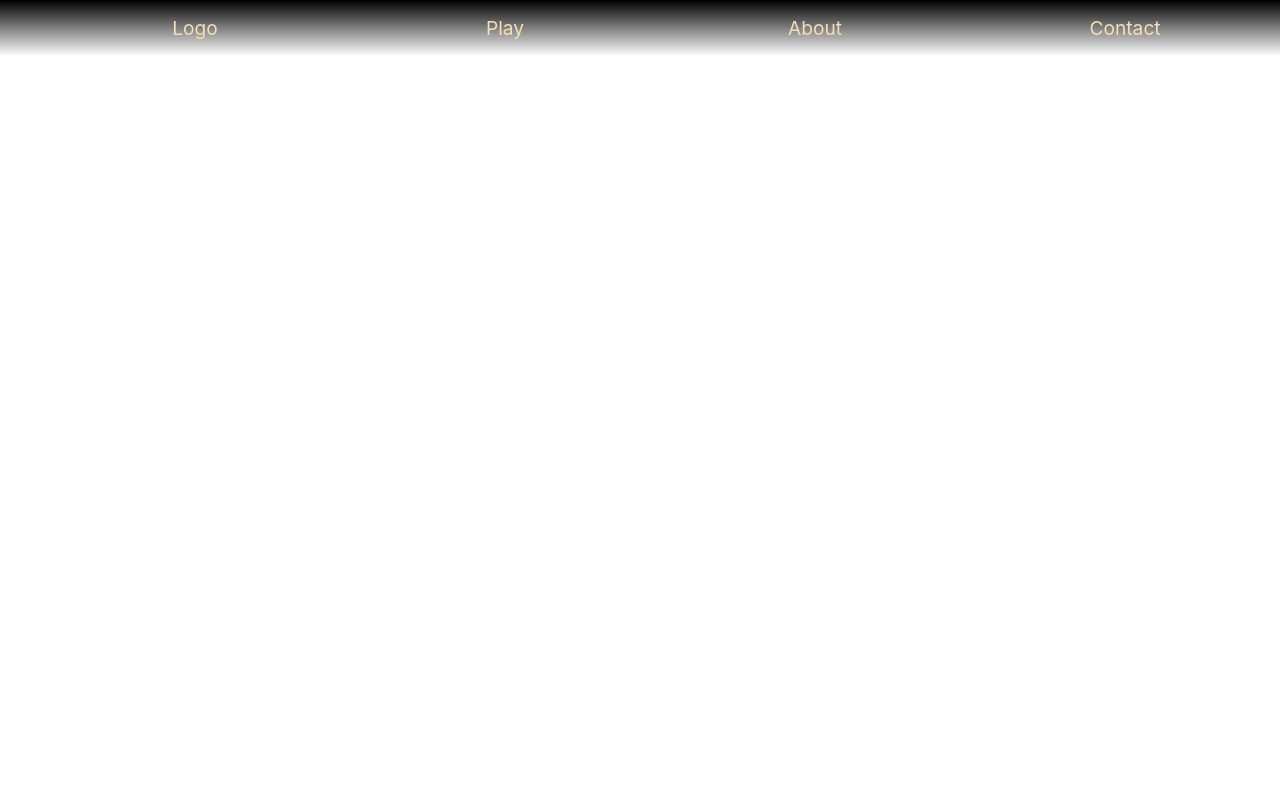
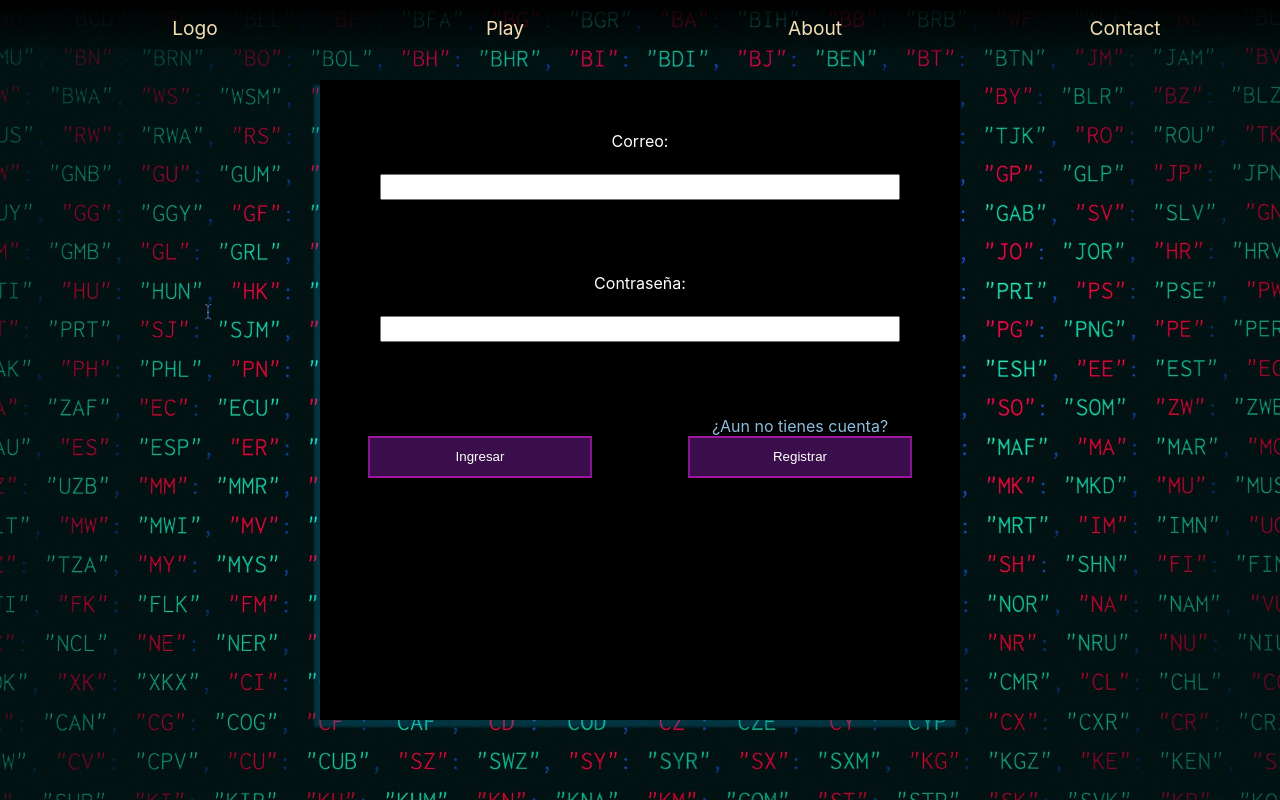
Before and after one commit to KennethLG/SearchingLight, a React (Create React App) app in the folder frontend/: page /login in a window 1280 px wide. Built offline with nearby package versions, Linux system fonts and the light colour scheme.

Commit message:
conexion backend

```diff
--- a/frontend/src/App.css
+++ b/frontend/src/App.css
@@ -132,6 +132,7 @@ main{
   grid-column: 1/3;
   justify-self: center;
   align-self: center;
+  outline-style: none;
 }
 
 .register_paragraph{
@@ -143,10 +144,18 @@ main{
 
 }
 
+.link_buttonContainer{
+  width: 100%;
+  height: 100%;
+  display: flex;
+  justify-content: center;
+  text-decoration: none;
+}
+
 .register_button{
+  justify-self: center;
   width: 70%;
   height: 60%;
-  justify-self: center;
   background-color: #390e4a;
   color: white;
   border-top: 2px solid #9e16a2;
--- a/frontend/src/Routes.tsx
+++ b/frontend/src/Routes.tsx
@@ -1,8 +1,9 @@
 import React from 'react';
-import {Route } from "react-router-dom";
+import {Route} from "react-router-dom";
 
 import Home from './components/Home'
 import Play from './components/Play';
+import Login from './components/Login';
 import Register from './components/Register';
 
 
@@ -15,6 +16,9 @@ export default function Routes(){
         <Route exact path="/play">
           <Play/>
         </Route>
+        <Route exact path="/login">
+          <Login/>
+        </Route>
         <Route exact path="/register">
           <Register/>
         </Route>
--- /dev/null
+++ b/frontend/src/components/Login.tsx
@@ -0,0 +1,37 @@
+import React, { useState } from 'react';
+import { Link } from 'react-router-dom';
+
+export default function Login(){
+
+    const [state, setState] = useState({
+
+    });
+
+    const onSubmit = (ev:any) => {
+        ev.preventDefault();
+    }
+
+
+    return(
+        <section className="register">
+            <div className="register_card">
+                <form onSubmit={onSubmit} className="register_form">
+
+                    <label htmlFor="email" className="register_label">Correo:</label>
+                    <input type="text" name="email" className="register_input"/>
+                    <label htmlFor="pwd" className="register_label">Contraseña:</label>
+                    <input type="password" name="pwd" className="register_input"/>
+
+                    <p className="register_paragraph">¿Aun no tienes cuenta?</p>
+                    <input type="submit" value="Ingresar"  className="register_button"/>
+
+                    <Link to="/register" className="link_buttonContainer">
+                        <button className="register_button">Registrar</button>
+                    </Link>
+
+
+                </form>
+            </div>
+        </section>
+    )
+}
--- a/frontend/src/components/Play.tsx
+++ b/frontend/src/components/Play.tsx
@@ -5,7 +5,7 @@ import {Redirect} from 'react-router-dom';
 export default function Play(){
     return(
         <div>
-            <Redirect to="/register"></Redirect>
+            <Redirect to="/login"></Redirect>
         </div>
     )
 }
--- a/frontend/src/components/Register.tsx
+++ b/frontend/src/components/Register.tsx
@@ -1,9 +1,43 @@
-import React from 'react';
+import React, { useState } from 'react';
+import axios from 'axios';
+
+
+
+interface State{
+
+    email:String ,
+    user :String ,
+    psw : String,
+    code :String ,
+    status : String,
+}
 
 export default function Register(){
 
-    const onSubmit = () => {
+    const [state, setState] = useState<State>({
+        email:"",
+        user : "",
+        psw : "",
+        code : "",
+        status : "pending"
 
+    });
+
+    const onChange = (ev:React.ChangeEvent<HTMLInputElement>) =>{
+        setState({
+            ...state,
+            [ev.target.name] : ev.target.value,
+        });
+        // console.log(state);
+    };
+
+
+
+    const onSubmit = async (ev:React.FormEvent<HTMLFormElement>) => {
+        ev.preventDefault();
+        console.log(state)
+        const response:any = await axios.post('http://localhost:4000/signin', state)
+        console.log(response);
     }
 
     return(
@@ -11,18 +45,22 @@ export default function Register(){
             <div className="register_card">
                 <form onSubmit={onSubmit} className="register_form">
 
-                    <label htmlFor="email" className="register_label">Iniciar Sesion:</label>
-                    <input type="text" name="email" className="register_input"/>
-                    <label htmlFor="pwd" className="register_label">Contraseña:</label>
-                    <input type="text" name="pwd" className="register_input"/>
+                    <label className="register_label">Username</label>
+                    <input type="text" name="user" className="register_input" onChange={onChange}/>
 
-                    <p className="register_paragraph">¿Aun no tienes cuenta?</p>
-                    <input type="submit" value="Ingresar"  className="register_button"/>
-                    <input type="submit" value="Registrar" className="register_button"/>
+                    <label className="register_label">Correo:</label>
+                    <input type="text" name="email" className="register_input" onChange={onChange}/>
+
+                    <label className="register_label">Contraseña:</label>
+                    <input type="password" name="psw" className="register_input" onChange={onChange}/>
+
+                    <button className="register_button">Registrarse</button>
+
 
 
                 </form>
             </div>
         </section>
     )
+
 }
```
Also changed, not shown: 2 other files (tests, documents, lock files or other folders).
